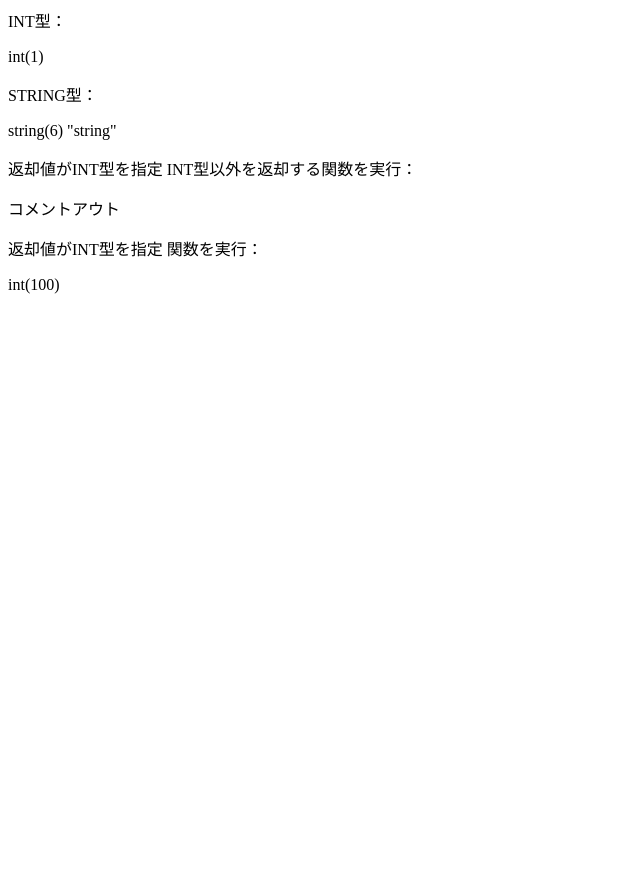
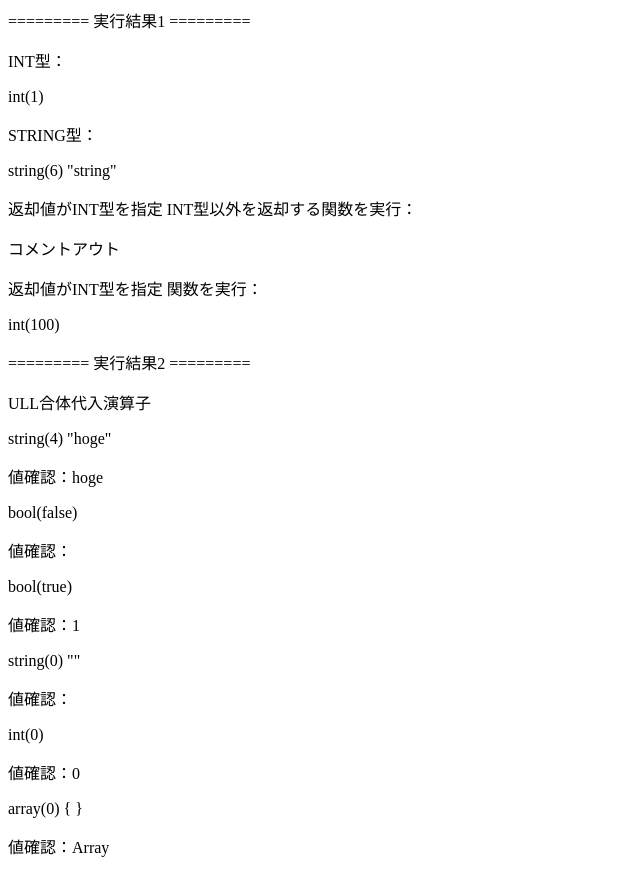
Before and after one commit to MitsuhashiRyota/SamplePHP, a PHP site: page / in a window 1280 px wide. Shown: the whole page, without its empty margins (0-640 px from the left). Before the commit the page ends 294 px from the top, so only its background shows below. Run offline with PHP 8.4, Linux system fonts and the light colour scheme.

Commit message:
04/16更新

```diff
--- a/index.php
+++ b/index.php
@@ -68,7 +68,7 @@
   */
   class DefaultParams {
 
-    function defaultParamCheckerU() {
+    function defaultParamChecker() {
 
       // 各型のデフォルト値を設定
       $arry = [
@@ -83,9 +83,13 @@
       // 配列に入れたデフォルト値を変数に代入し、代入した値に変化があったか確認
       foreach($arry as $i){
         $i ??= 'hoge';
+        var_dump($i);
 
         // 値を確認
+        echo "<p>";
+        echo "値確認：";
         echo $i;
+        echo "</p>";
       }
     }
   }
@@ -98,6 +102,7 @@ $c->obj = new stdClass();
 $c->nullableClassType = new TotalPlace();
 
 // 静的型付けが行われたグローバル変数を確認
+echo "<p>========= 実行結果1 =========</p>";
 echo "<p>INT型：</p>";
 var_dump($c->i);
 
@@ -112,3 +117,11 @@ echo "<p>コメントアウト</p>";
 echo "<p>返却値がINT型を指定 関数を実行：</p>";
 $c->nullableClassType->setPlace(100);
 var_dump($c->nullableClassType->getTotalPlace());
+echo "<br>";
+
+
+// 実行結果2
+echo "<p>========= 実行結果2 =========</p>";
+echo "<p>ULL合体代入演算子</p>";
+$d = new DefaultParams();
+$d->defaultParamChecker();
```
